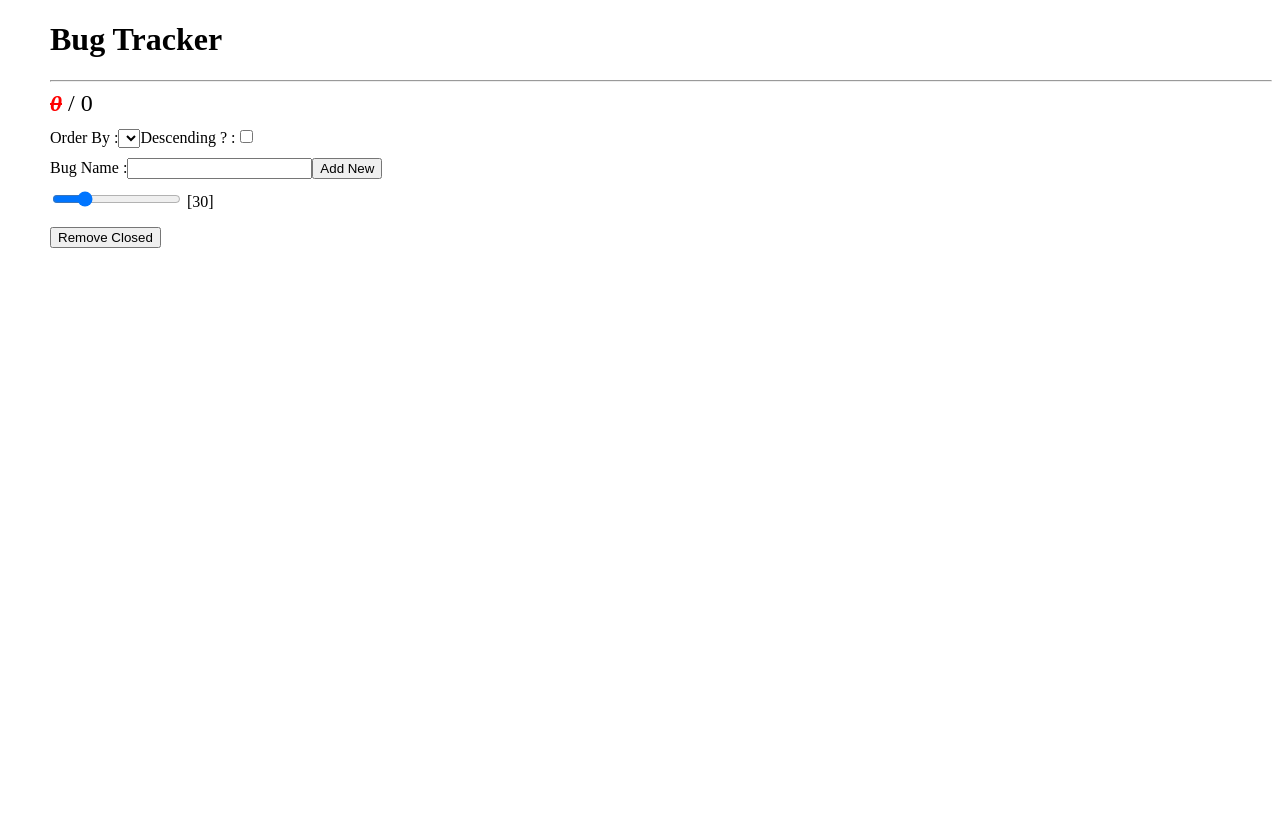
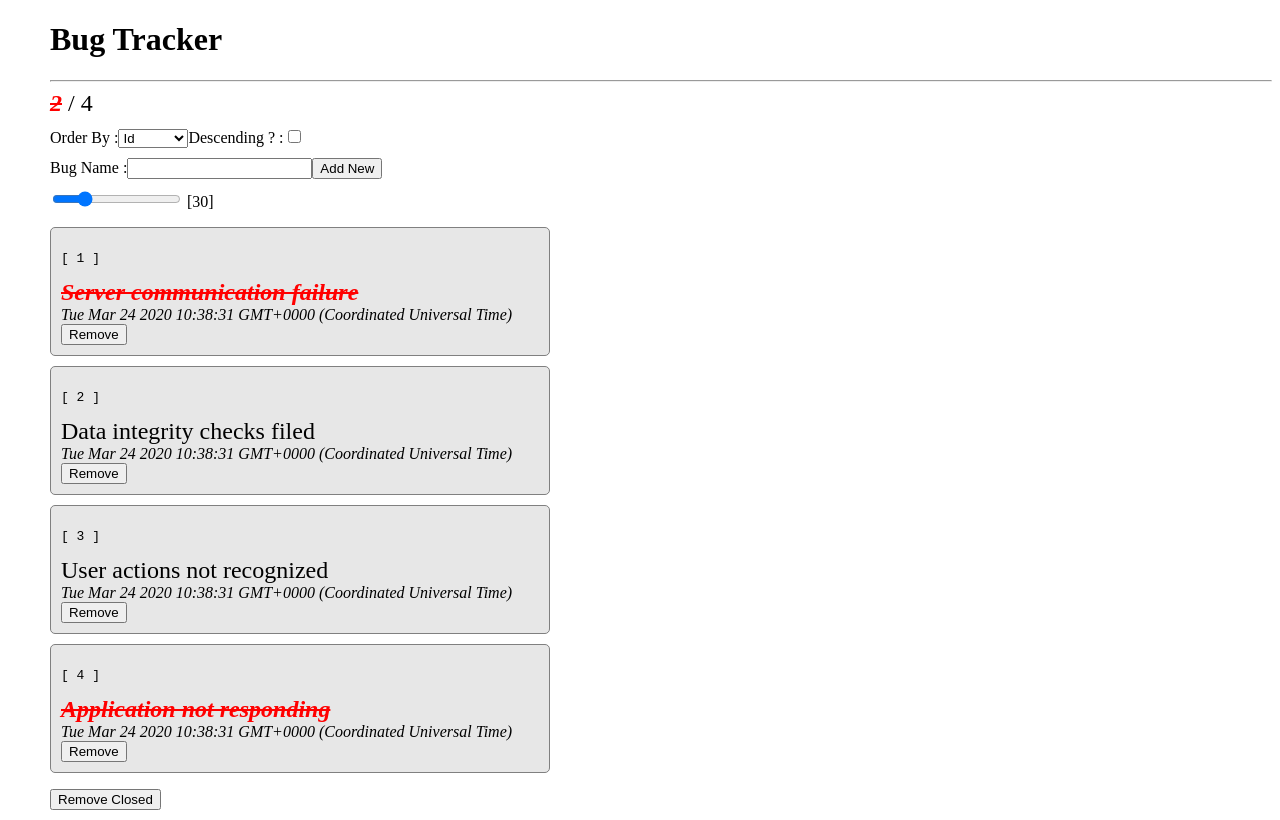
Before and after one commit to tkmagesh/IBM-Angular-Mar-2020, an Angular app in the folder bug-tracker-app/: page / in a window 1280 px wide. Built offline with nearby package versions, Linux system fonts and the light colour scheme.

Commit message:
sort in descending order

```diff
--- a/bug-tracker-app/src/app/app.module.ts
+++ b/bug-tracker-app/src/app/app.module.ts
@@ -6,12 +6,14 @@ import { BugsComponent } from "./bugs/bugs.component";
 import { BugOperationsService } from './bugs/services/bugOperations.service';
 
 import { TrimTextPipe } from './bugs/pipes/trimText.pipe';
+import { SortPipe } from './bugs/pipes/sort.pipe';
 
 @NgModule({
   declarations: [
     AppComponent
     , BugsComponent
     , TrimTextPipe
+    , SortPipe
   ],
   imports: [
     BrowserModule
--- a/bug-tracker-app/src/app/bugs/bugs.component.html
+++ b/bug-tracker-app/src/app/bugs/bugs.component.html
@@ -5,12 +5,14 @@
 </section>
 <section class="sort">
     <label for="">Order By :</label>
-    <select name="" id="">
-        <option value=""></option>
-        <option value=""></option>
+    <select (change)="bugSortAttr = $event.target.value">
+        <option value="id">Id</option>
+        <option value="name">Name</option>
+        <option value="isClosed">Status</option>
+        <option value="createdAt">Created</option>
     </select>
     <label for="">Descending ? :</label>
-    <input type="checkbox" name="" id="">
+    <input type="checkbox" (change)="bugSortDesc = $event.target.checked">
 </section>
 <section class="edit">
     <label for="">Bug Name :</label>
@@ -21,7 +23,8 @@
     <input type="range" min="10" max="100" value="30" (input)="trimTextLength=$event.target.value" />
     <span> [{{trimTextLength}}] </span>
     <ol>
-        <li *ngFor="let bug of bugsList">
+        <li *ngFor="let bug of ( bugsList | sort:bugSortAttr:bugSortDesc ) ">
+            <pre>[ {{bug.id}} ]</pre>
             <span
                 class="bugname"
                 (click)="onBugNameClick(bug)"
--- a/bug-tracker-app/src/app/bugs/bugs.component.ts
+++ b/bug-tracker-app/src/app/bugs/bugs.component.ts
@@ -9,9 +9,14 @@ import { BugOperationsService } from './services/bugOperations.service';
 export class BugsComponent{
     bugsList : Bug[] = [];
     trimTextLength : number = 30;
+    bugSortAttr : string = 'id';
+    bugSortDesc : boolean = false;
 
     constructor(private bugOperations : BugOperationsService){
-
+        this.bugsList.push({ id: 1, name: 'Server communication failure', isClosed: true, createdAt: new Date()})
+        this.bugsList.push({ id: 4, name: 'Application not responding', isClosed: true, createdAt: new Date() })
+        this.bugsList.push({ id: 2, name: 'Data integrity checks filed', isClosed: false, createdAt: new Date() })
+        this.bugsList.push({ id: 3, name: 'User actions not recognized', isClosed: false, createdAt: new Date() })
     }
     onAddNewClick(newBugName: string){
         const newBug : Bug = this.bugOperations.createNew(newBugName);
--- /dev/null
+++ b/bug-tracker-app/src/app/bugs/pipes/sort.pipe.ts
@@ -0,0 +1,29 @@
+import { Pipe, PipeTransform } from '@angular/core';
+
+interface Comparer{
+    (item1: any, item2: any): number
+}
+
+@Pipe({
+    name : 'sort'
+})
+export class SortPipe implements PipeTransform{
+    private getComparerFor(attrName : string, isDesc : boolean = false ) : Comparer {
+        const comparer =  function(item1 : any, item2 : any) : number {
+            if (item1[attrName] < item2[attrName]) return -1;
+            if (item1[attrName] > item2[attrName]) return 1;
+            return 0;
+        }
+        return isDesc ? this.getDescendingComparerFor(comparer) : comparer;
+    }
+    private getDescendingComparerFor(comparer : Comparer) : Comparer{
+        return function(item1 : any , item2 : any) : number {
+            return comparer(item1, item2) * -1;
+        }
+    }
+    transform(list : any[], attrName : string, isDesc : boolean = false) : any[] {
+        if (!list || !list.length || !attrName) return list;
+        const comparer : Comparer = this.getComparerFor(attrName, isDesc);
+        return list.sort(comparer);
+    }
+}
```
Also changed, not shown: 1 other file (tests, documents, lock files or other folders).
